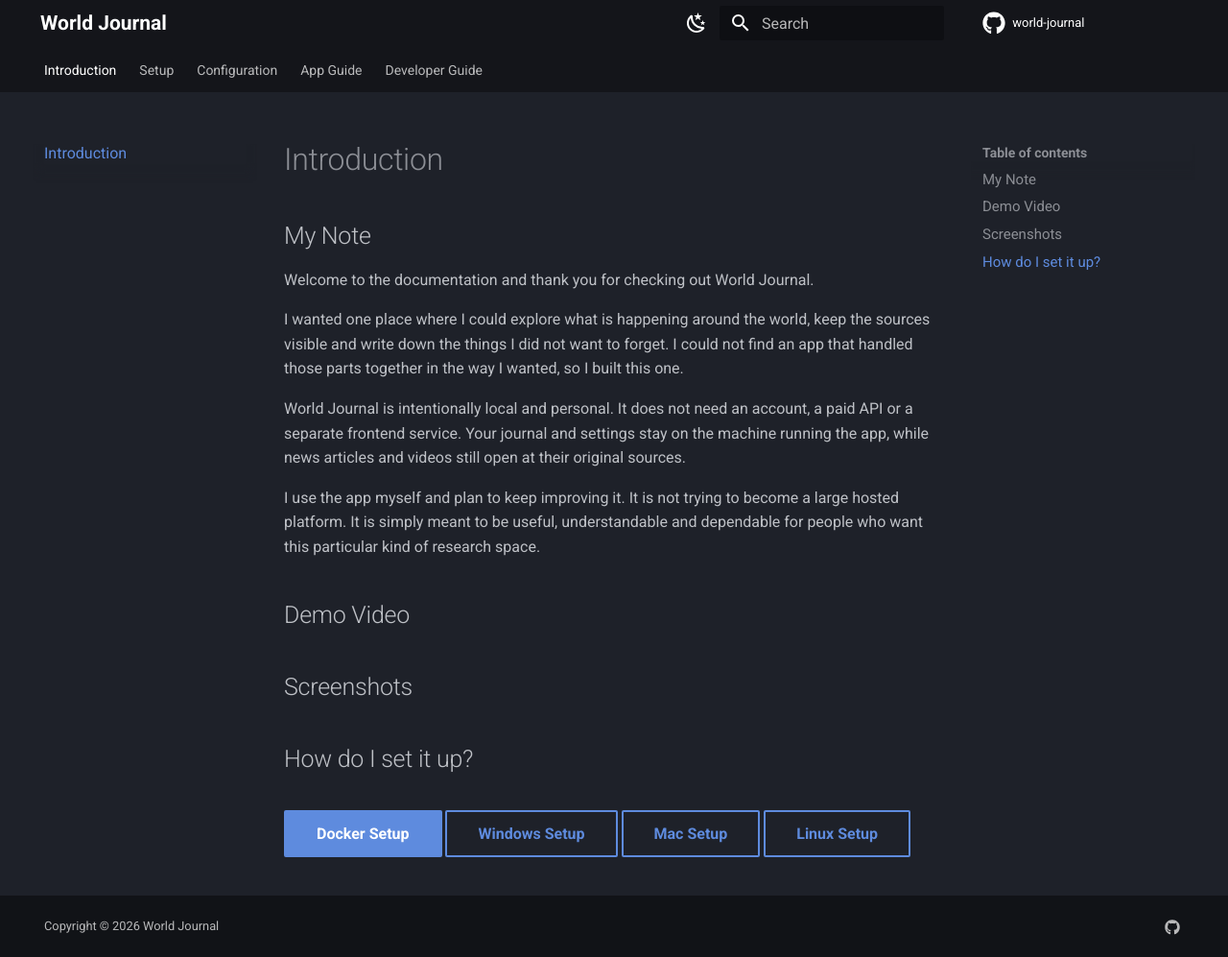
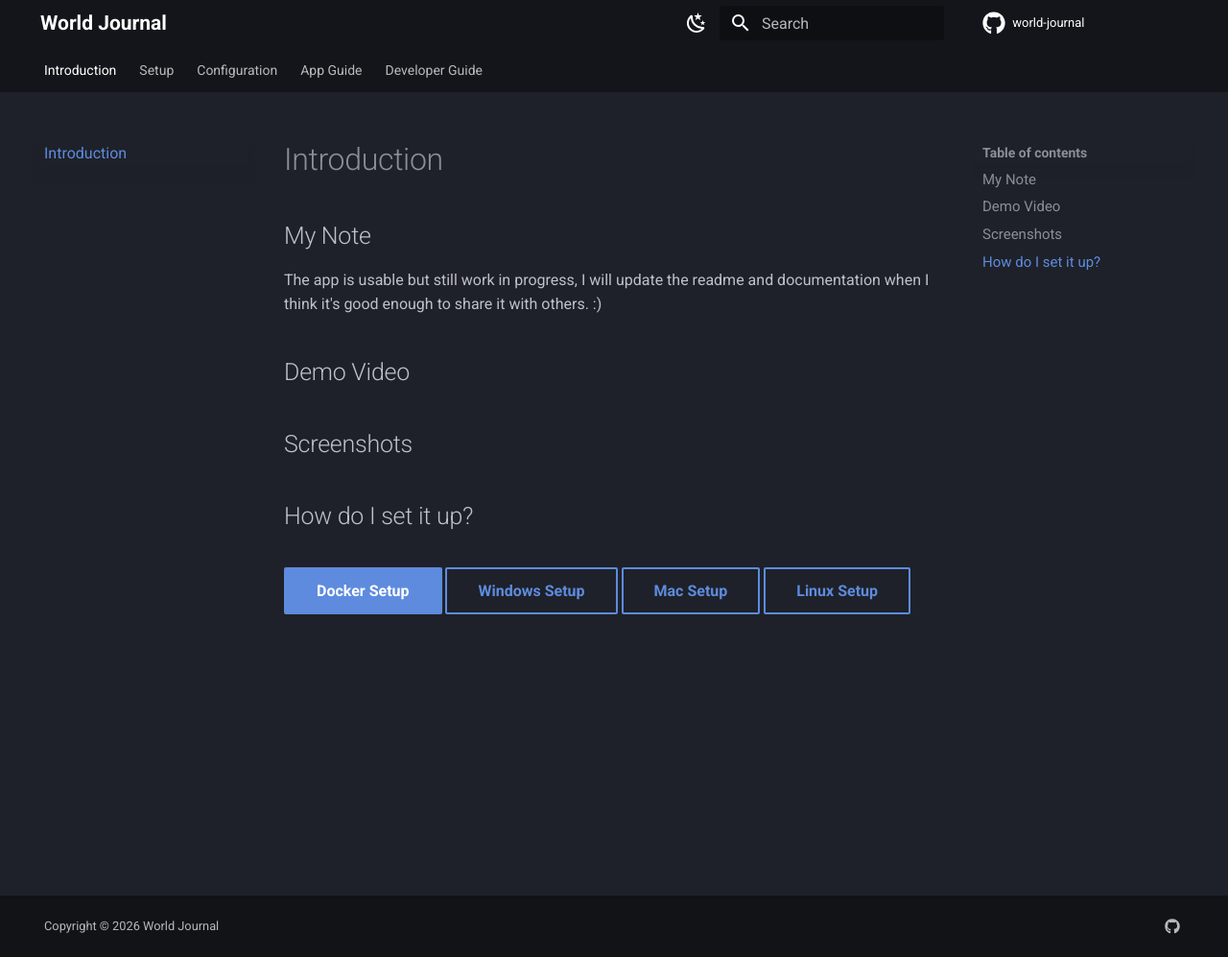
Before and after one commit to mihail-pop/world-journal, an MkDocs documentation site: the page built from docs/index.md, in a window 1280 px wide and 997 px high. Shown: the whole window at 96% size. Built offline with MkDocs 1.6.1 and Material for MkDocs 9.7.7, drawn with Linux system fonts in a browser that asks for light colours; comment, search, counter and statistics services are not loaded.

Commit message:
Update readme and documentation

```diff
--- a/docs/index.md
+++ b/docs/index.md
@@ -2,13 +2,7 @@
 
 ## My Note
 
-Welcome to the documentation and thank you for checking out World Journal.
-
-I wanted one place where I could explore what is happening around the world, keep the sources visible and write down the things I did not want to forget. I could not find an app that handled those parts together in the way I wanted, so I built this one.
-
-World Journal is intentionally local and personal. It does not need an account, a paid API or a separate frontend service. Your journal and settings stay on the machine running the app, while news articles and videos still open at their original sources.
-
-I use the app myself and plan to keep improving it. It is not trying to become a large hosted platform. It is simply meant to be useful, understandable and dependable for people who want this particular kind of research space.
+The app is usable but still work in progress, I will update the readme and documentation when I think it's good enough to share it with others. :)
 
 ## Demo Video
 
```
Also changed, not shown: README.md (+2 -7 lines).
